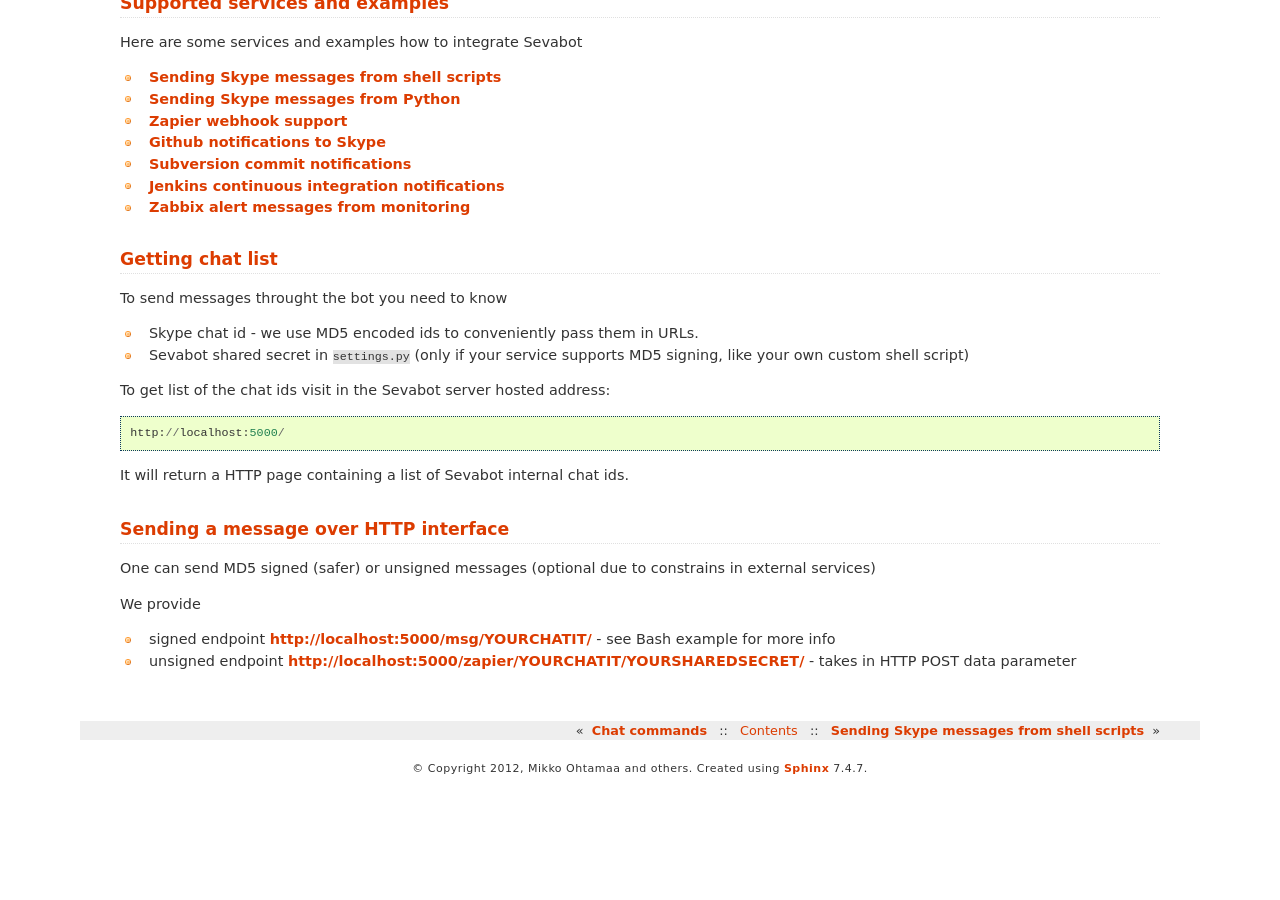
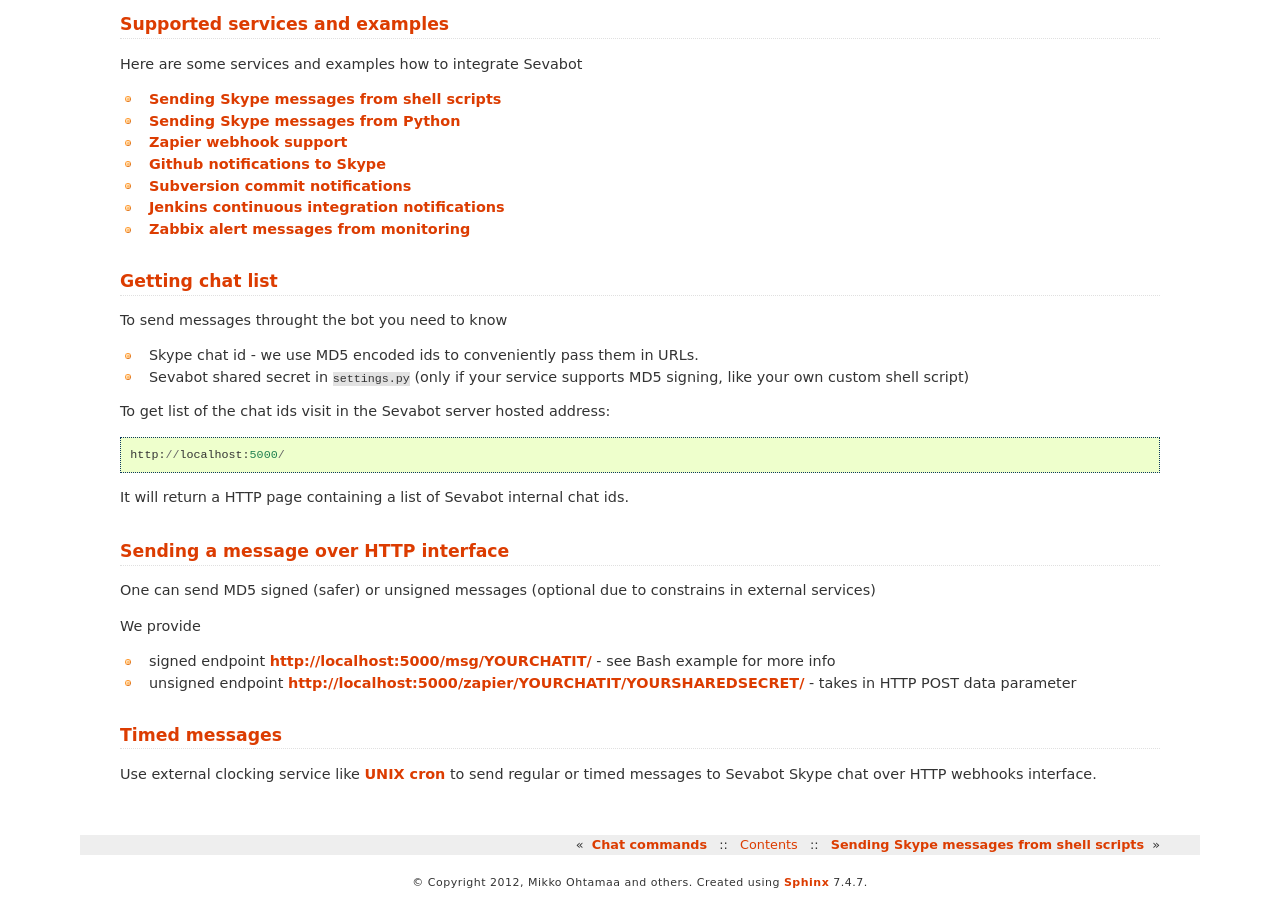
Before and after one commit to opensourcehacker/sevabot, a Sphinx documentation site: the page built from docs/source/webhooks.rst, in a window 1280 px wide and 900 px high, scrolled down 587 px. Built offline with Sphinx 7.4.7, drawn with Linux system fonts in a browser that asks for light colours; before the commit the page ends 1372 px from its top, so only the background shows below that.

Commit message:
Added how to send timed messages

```diff
--- a/docs/source/webhooks.rst
+++ b/docs/source/webhooks.rst
@@ -66,3 +66,8 @@
 * signed endpoint http://localhost:5000/msg/YOURCHATIT/ - see Bash example for more info
 
 * unsigned endpoint http://localhost:5000/zapier/YOURCHATIT/YOURSHAREDSECRET/ - takes in HTTP POST data parameter
+
+Timed messages
+=================
+
+Use external clocking service like `UNIX cron <https://help.ubuntu.com/community/CronHowto>`_ to send regular or timed messages to Sevabot Skype chat over HTTP webhooks interface.
```
